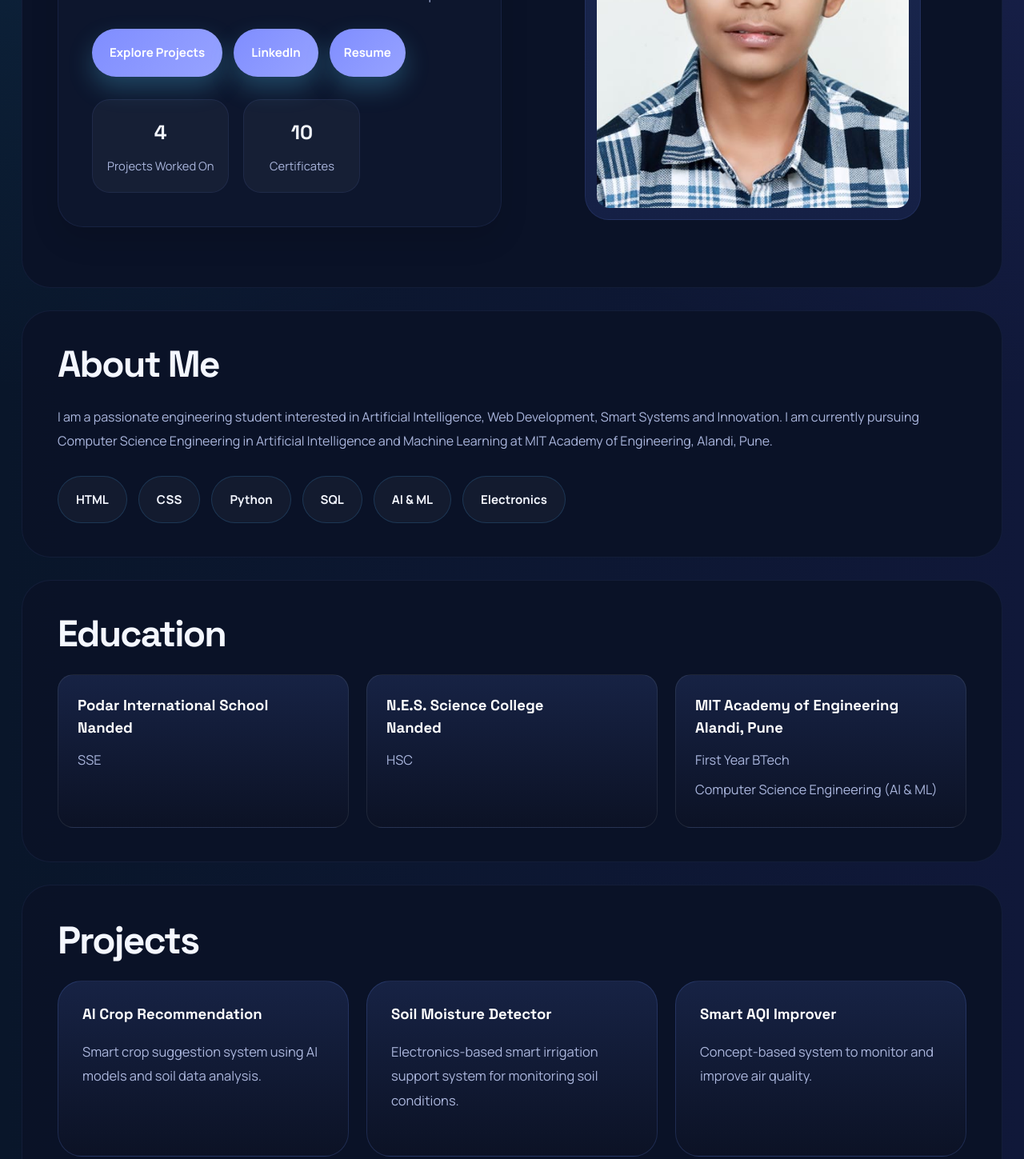
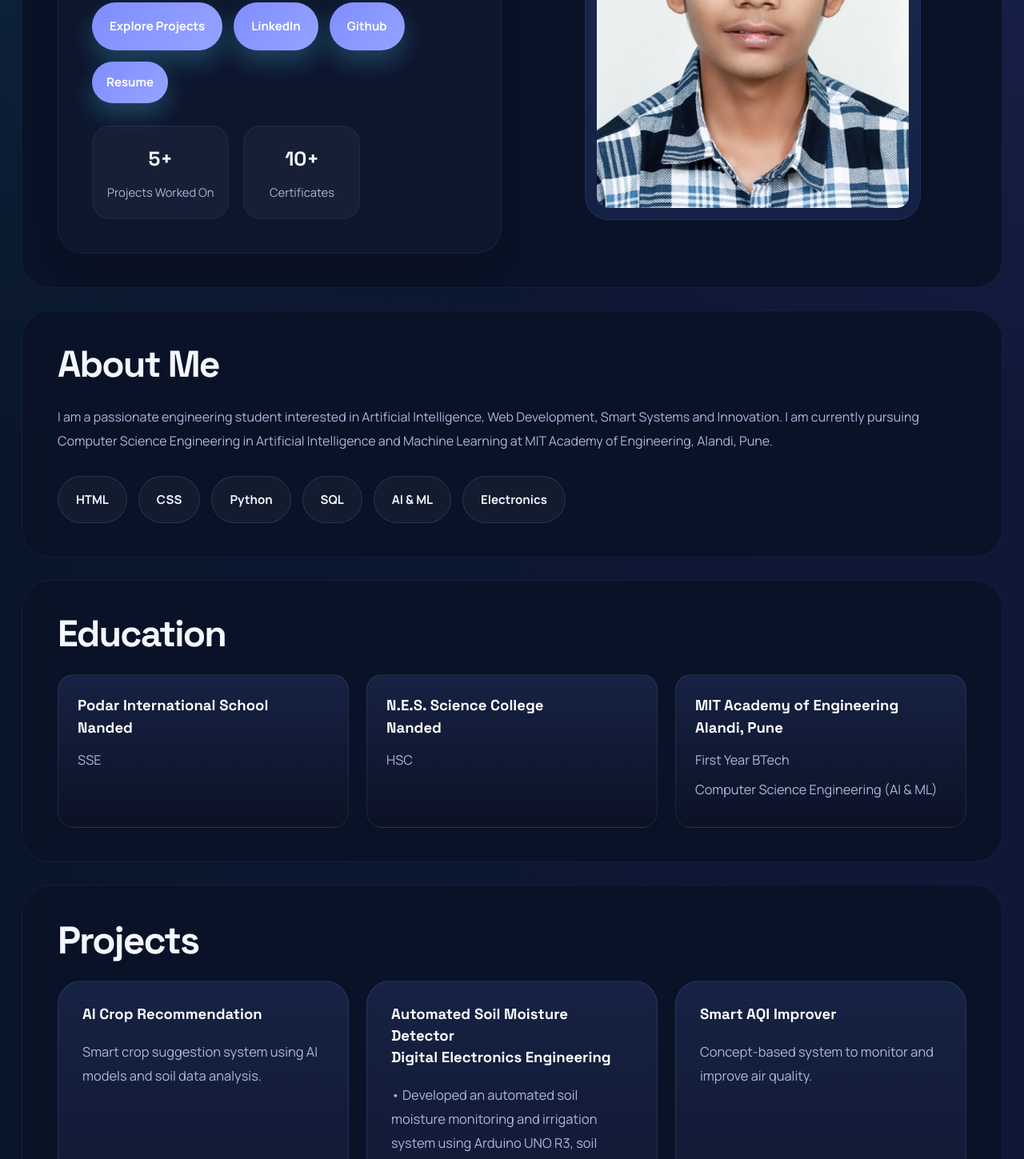
Before and after one commit to adityawerulkar489/Digital-Portfolio-, a plain HTML site: page index.html in a window 1280 px wide. Shown: the part 487-1936 px from the top of the page at 80% size. Drawn offline with Linux system fonts and the light colour scheme.

Commit message:
Update index.html

```diff
--- a/index.html
+++ b/index.html
@@ -32,16 +32,17 @@
           <div class="hero-buttons">
             <a href="#projects" class="btn">Explore Projects</a>
             <a href="https://www.linkedin.com/in/adityawerulkar" target="_blank" class="btn">LinkedIn</a>
+            <a href="https://github.com/adityawerulkar489" target="_blank" class="btn">Github</a>
             <a href="Resume.pdf" target="_blank" class="btn small-btn">Resume</a>
           </div>
 
           <div class="stats">
             <div class="stat-box">
-              <h3>4</h3>
+              <h3>5+</h3>
               <p>Projects Worked On</p>
             </div>
             <div class="stat-box">
-              <h3>10</h3>
+              <h3>10+</h3>
               <p>Certificates</p>
             </div>
           </div>
@@ -102,8 +103,11 @@
         </div>
 
         <div class="card project-card">
-          <h3>Soil Moisture Detector</h3>
-          <p>Electronics-based smart irrigation support system for monitoring soil conditions.</p>
+          <h3>Automated Soil Moisture Detector<br>Digital Electronics Engineering</h3>
+          <p>•	Developed an automated soil moisture monitoring and irrigation system using Arduino UNO R3, soil moisture sensor, LCD display, relay module, and water pump.
+<br>•	Designed the system to display real-time soil moisture levels.
+<br>•	Implemented automatic irrigation where the pump turns ON when soil is dry and OFF when sufficient moisture is detected.
+</p>
         </div>
 
         <div class="card project-card">
```
